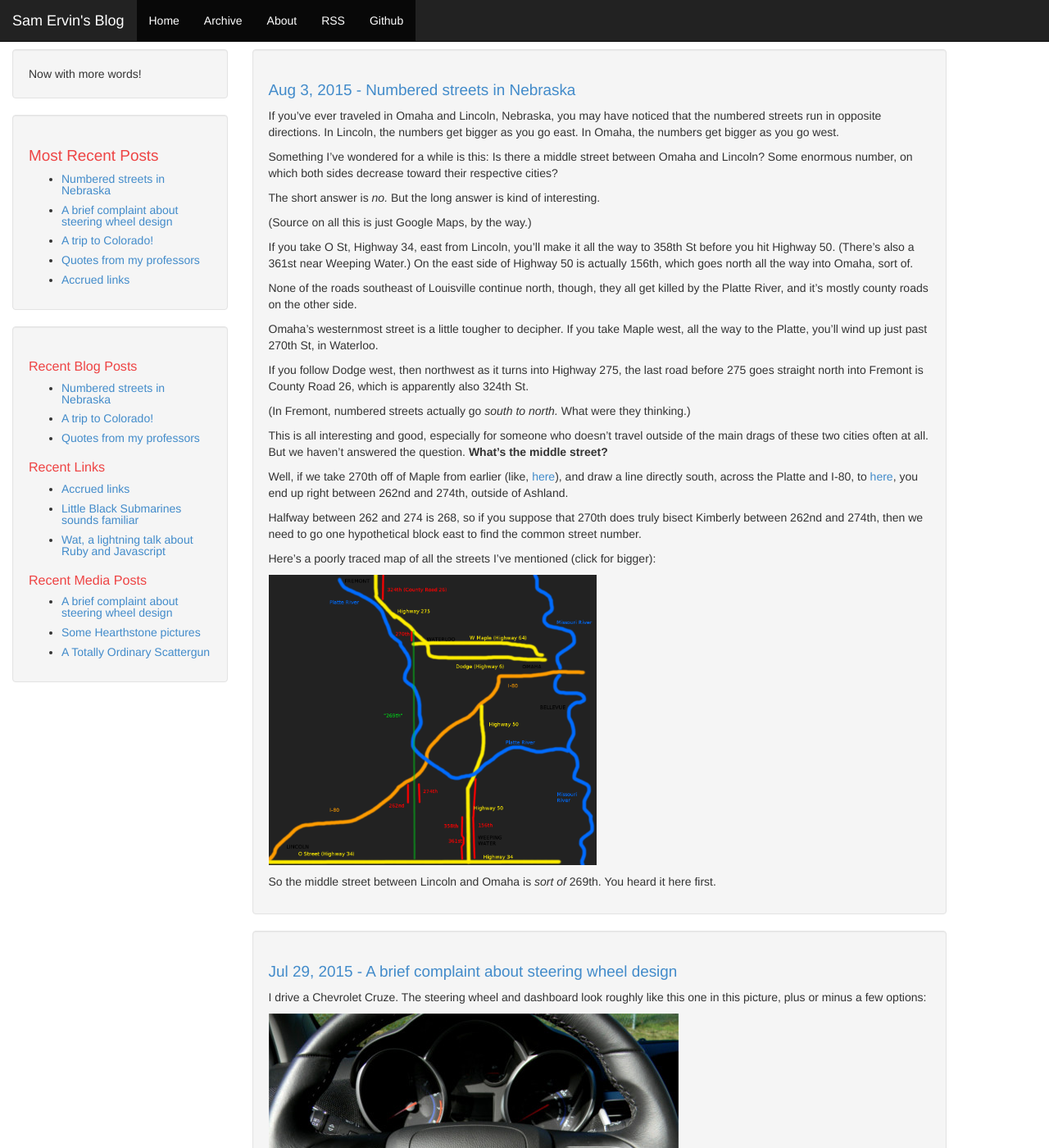
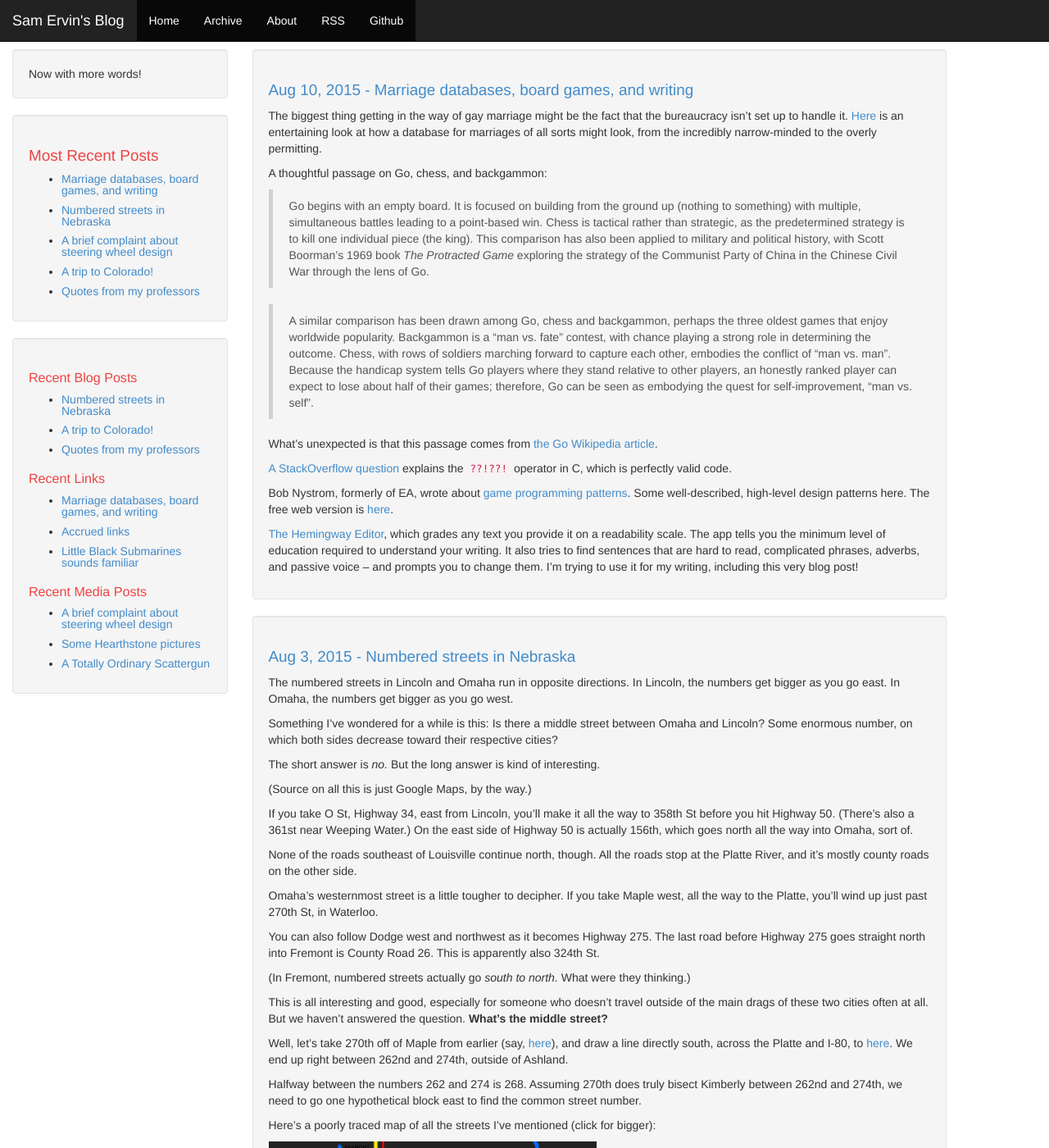
Before and after one commit to samervin/blog.samerv.in, a Jekyll site: the page built from index.html, in a window 1280 px wide and 1400 px high. Shown: the whole window at 82% size. Built offline with Jekyll 4.4.1, drawn with Linux system fonts in a browser that asks for light colours; Markdown is read by kramdown in place of the engine named in the settings; the list of posts is cut into pages by our own code; some of the changed text lies outside the part shown.

Commit message:
Marriage games writing links post

```diff
--- a/_posts/blog/2015-08-03-nebraskan-streets.md
+++ b/_posts/blog/2015-08-03-nebraskan-streets.md
@@ -4,7 +4,7 @@ title: Numbered streets in Nebraska
 category: blog
 ---
 
-If you've ever traveled in Omaha and Lincoln, Nebraska, you may have noticed that the numbered streets run in opposite directions. In Lincoln, the numbers get bigger as you go east. In Omaha, the numbers get bigger as you go west.
+The numbered streets in Lincoln and Omaha run in opposite directions. In Lincoln, the numbers get bigger as you go east. In Omaha, the numbers get bigger as you go west.
 
 Something I've wondered for a while is this: Is there a middle street between Omaha and Lincoln? Some enormous number, on which both sides decrease toward their respective cities?
 
@@ -14,19 +14,19 @@ The short answer is _no._ But the long answer is kind of interesting.
 
 If you take O St, Highway 34, east from Lincoln, you'll make it all the way to 358th St before you hit Highway 50. (There's also a 361st near Weeping Water.) On the east side of Highway 50 is actually 156th, which goes north all the way into Omaha, sort of.
 
-None of the roads southeast of Louisville continue north, though, they all get killed by the Platte River, and it's mostly county roads on the other side.
+None of the roads southeast of Louisville continue north, though. All the roads stop at the Platte River, and it's mostly county roads on the other side.
 
 Omaha's westernmost street is a little tougher to decipher. If you take Maple west, all the way to the Platte, you'll wind up just past 270th St, in Waterloo.
 
-If you follow Dodge west, then northwest as it turns into Highway 275, the last road before 275 goes straight north into Fremont is County Road 26, which is apparently also 324th St.
+You can also follow Dodge west and northwest as it becomes Highway 275. The last road before Highway 275 goes straight north into Fremont is County Road 26. This is apparently also 324th St.
 
 (In Fremont, numbered streets actually go _south to north._ What were they thinking.)
 
 This is all interesting and good, especially for someone who doesn't travel outside of the main drags of these two cities often at all. But we haven't answered the question. __What's the middle street?__
 
-Well, if we take 270th off of Maple from earlier (like, [here](https://www.google.com/maps/@41.2958329,-96.3403812,20z)), and draw a line directly south, across the Platte and I-80, to [here](https://www.google.com/maps/@40.9933437,-96.3403812,20z), you end up right between 262nd and 274th, outside of Ashland.
+Well, let's take 270th off of Maple from earlier (say, [here](https://www.google.com/maps/@41.2958329,-96.3403812,20z)), and draw a line directly south, across the Platte and I-80, to [here](https://www.google.com/maps/@40.9933437,-96.3403812,20z). We end up right between 262nd and 274th, outside of Ashland.
 
-Halfway between 262 and 274 is 268, so if you suppose that 270th does truly bisect Kimberly between 262nd and 274th, then we need to go one hypothetical block east to find the common street number.
+Halfway between the numbers 262 and 274 is 268. Assuming 270th does truly bisect Kimberly between 262nd and 274th, we need to go one hypothetical block east to find the common street number.
 
 Here's a poorly traced map of all the streets I've mentioned (click for bigger):
 
--- /dev/null
+++ b/_posts/link/2015-08-10-marriage-games-writing.md
@@ -0,0 +1,21 @@
+---
+layout: post
+title: Marriage databases, board games, and writing
+category: link
+---
+
+The biggest thing getting in the way of gay marriage might be the fact that the bureaucracy isn't set up to handle it. [Here](http://qntm.org/gay) is an entertaining look at how a database for marriages of all sorts might look, from the incredibly narrow-minded to the overly permitting.
+
+A thoughtful passage on Go, chess, and backgammon:
+
+> Go begins with an empty board. It is focused on building from the ground up (nothing to something) with multiple, simultaneous battles leading to a point-based win. Chess is tactical rather than strategic, as the predetermined strategy is to kill one individual piece (the king). This comparison has also been applied to military and political history, with Scott Boorman's 1969 book _The Protracted Game_ exploring the strategy of the Communist Party of China in the Chinese Civil War through the lens of Go.
+
+> A similar comparison has been drawn among Go, chess and backgammon, perhaps the three oldest games that enjoy worldwide popularity. Backgammon is a "man vs. fate" contest, with chance playing a strong role in determining the outcome. Chess, with rows of soldiers marching forward to capture each other, embodies the conflict of "man vs. man". Because the handicap system tells Go players where they stand relative to other players, an honestly ranked player can expect to lose about half of their games; therefore, Go can be seen as embodying the quest for self-improvement, "man vs. self".
+
+What's unexpected is that this passage comes from [the Go Wikipedia article](https://en.wikipedia.org/wiki/Go_(game)#Comparisons).
+
+[A StackOverflow question](http://stackoverflow.com/questions/7825055/what-does-the-c-operator-do/7825075) explains the `??!??!` operator in C, which is perfectly valid code.
+
+Bob Nystrom, formerly of EA, wrote about [game programming patterns](http://gameprogrammingpatterns.com/). Some well-described, high-level design patterns here. The free web version is [here](http://gameprogrammingpatterns.com/contents.html).
+
+[The Hemingway Editor](http://www.hemingwayapp.com/), which grades any text you provide it on a readability scale. The app tells you the minimum level of education required to understand your writing. It also tries to find sentences that are hard to read, complicated phrases, adverbs, and passive voice -- and prompts you to change them. I'm trying to use it for my writing, including this very blog post!
```
